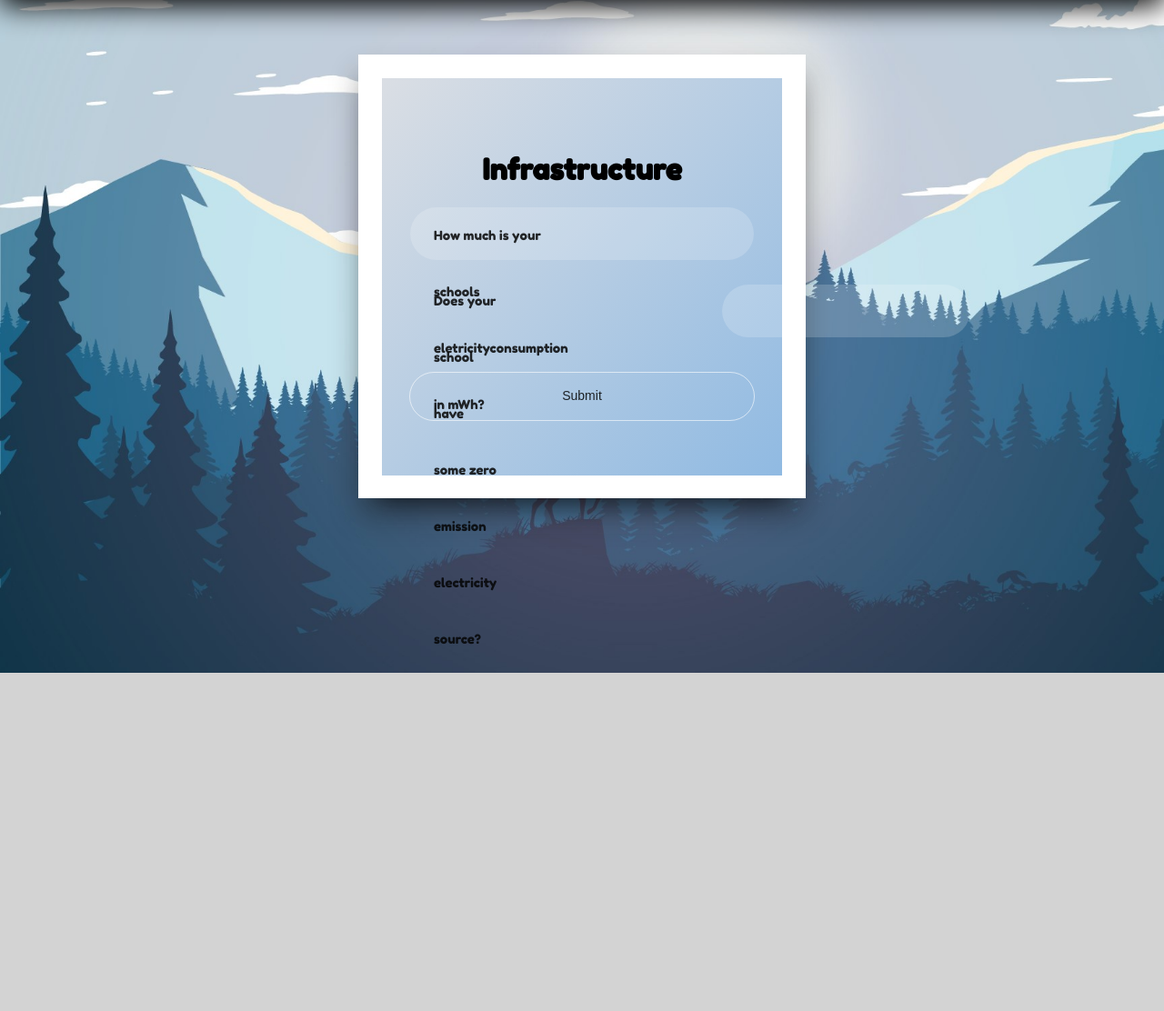
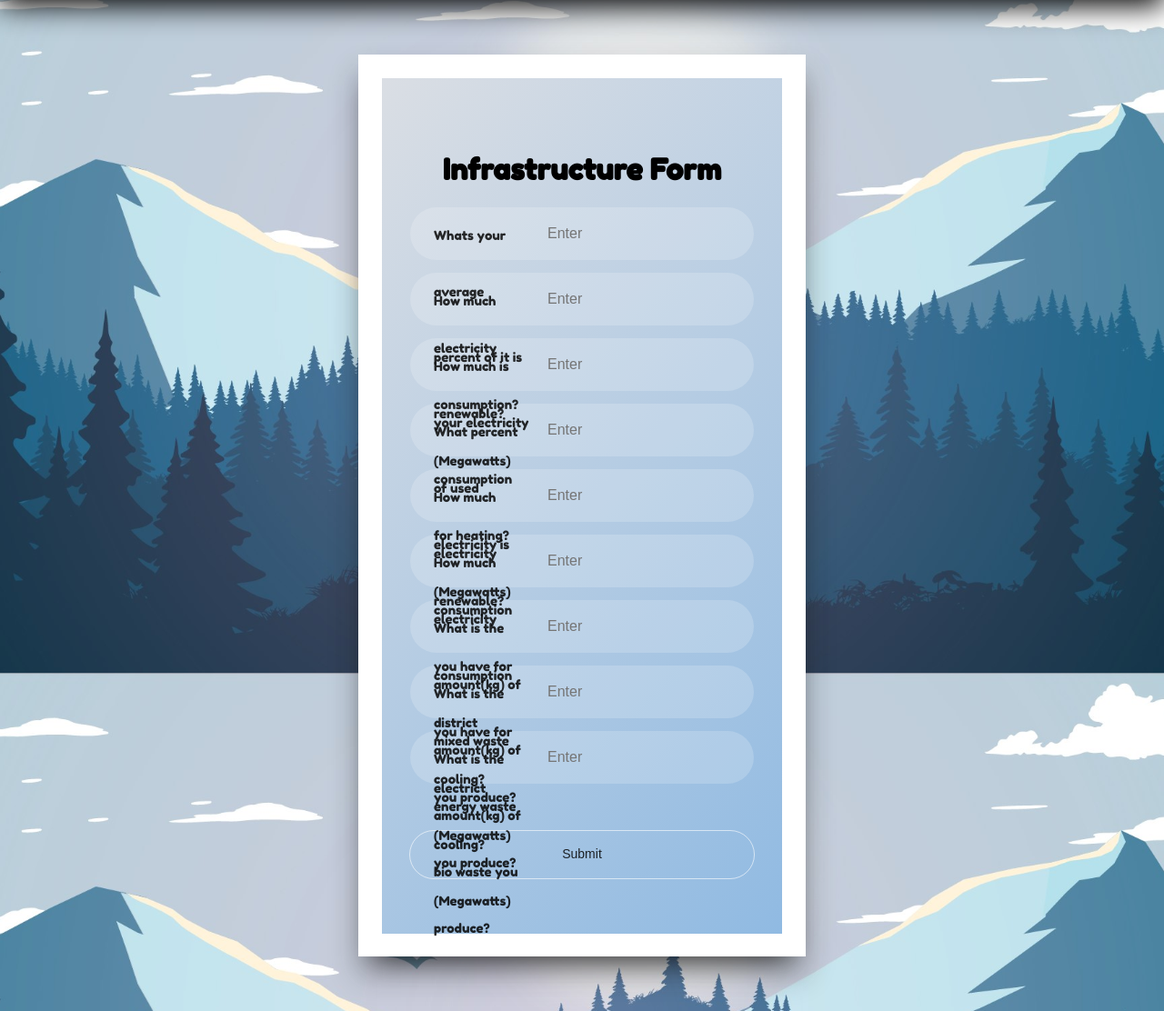
Before and after one commit to Ebassani/Design-factory-project, a Flask app: template templates/infrastructureform.html in a window 1280 px wide. Shown: the part 60-1172 px from the top of the page at 91% size. Before the commit the page ends 800 px from the top, so only its background shows below. Run offline with Flask 2, Linux system fonts and the light colour scheme; the template is opened without the code that fills it, so the values that code supplies are empty.

Commit message:
infra form

```diff
--- a/templates/infrastructureform.html
+++ b/templates/infrastructureform.html
@@ -4,35 +4,72 @@
     <meta charset="UTF-8">
     <link rel="stylesheet" href="{{ url_for('static', filename= 'css/common.css') }}">
     <link rel="stylesheet" href="{{ url_for('static', filename= 'css/login.css') }}">
-    <title>Login</title>
+    <title>Transport form</title>
+  <link rel="icon" type="image/x-icon" href="./static/images/logo.png">
 </head>
 <body>
 
 {% include 'menu.html' %}
 {% include 'mobileMenu.html' %}
 
-<div class="wrap">
+
+  <div class="wrap">
     <div class="form">
-      <h1>Infrastructure</h1>
-        <form method="post" action="/infaform">
-          <div class="form-area">
+      <h1>Infrastructure Form</h1>
+        <div class="form-area">
             <div class="form-list">
-              <label for="text" class="form-label">How much is your schools eletricityconsumption in mWh?</label>
-              <input type="text" required="required" placeholder="" class="form-input"/>
+              <label for="text" class="form-label">Whats your average electricity consumption? (Megawatts)</label>
+              <input type="number" required="required" placeholder="Enter" class="form-input"/>
               <div class="form-background"></div>
                 </div>
               <div class="form-list">
-              <label for="text" class="form-label">Does your school have some zero emission electricity source?</label>
-              <input type="text" required="required" placeholder="" class="form-input"/>
-              <div class="form-list">
-                <label for="text" class="form-label"></label>
-                <input type="text" required="required" placeholder="" class="form-input"/>
+              <label for="text" class="form-label">How much percent of it is renewable?</label>
+              <input type="number" required="required" placeholder="Enter" class="form-input"/>
+              <div class="form-background"></div>
+            </div>
+            <div class="form-list">
+              <label for="text" class="form-label">How much is your electricity consumption for heating? (Megawatts)</label>
+              <input type="number" required="required" placeholder="Enter" class="form-input"/>
+              <div class="form-background"></div>
+            </div>
+            <div class="form-list">
+              <label for="text" class="form-label">What percent of used electricity is renewable?</label>
+              <input type="number" required="required" placeholder="Enter" class="form-input"/>
+              <div class="form-background"></div>
+            </div>
+            <div class="form-list">
+              <label for="text" class="form-label">How much electricity consumption you have for district cooling?(Megawatts)</label>
+              <input type="number" required="required" placeholder="Enter" class="form-input"/>
+              <div class="form-background"></div>
+            </div>
+            <div class="form-list">
+              <label for="text" class="form-label">How much electricity consumption you have for electrict cooling?(Megawatts)</label>
+              <input type="number" required="required" placeholder="Enter" class="form-input"/>
+              <div class="form-background"></div>
+            </div>
+            <div class="form-list">
+              <label for="text" class="form-label">What is the amount(kg) of mixed waste you produce?</label>
+              <input type="number" required="required" placeholder="Enter" class="form-input"/>
+              <div class="form-background"></div>
+            </div>
+            <div class="form-list">
+              <label for="text" class="form-label">What is the amount(kg) of energy waste you produce?</label>
+              <input type="number" required="required" placeholder="Enter" class="form-input"/>
+              <div class="form-background"></div>
+            </div>
+            <div class="form-list">
+              <label for="text" class="form-label">What is the amount(kg) of bio waste you produce?</label>
+              <input type="number" required="required" placeholder="Enter" class="form-input"/>
               <div class="form-background"></div>
             </div>
           </div>
-          <input type="submit" class="form-button" value="Submit"/>
-          </div>
+          <input type="submit" class="form-button" value="Submit" onclick="window.location.href = '/infrastructure';"/>
+
         </form>
       </div>
   </div>
-</body></html>
+
+
+
+</body>
+</html>
```
